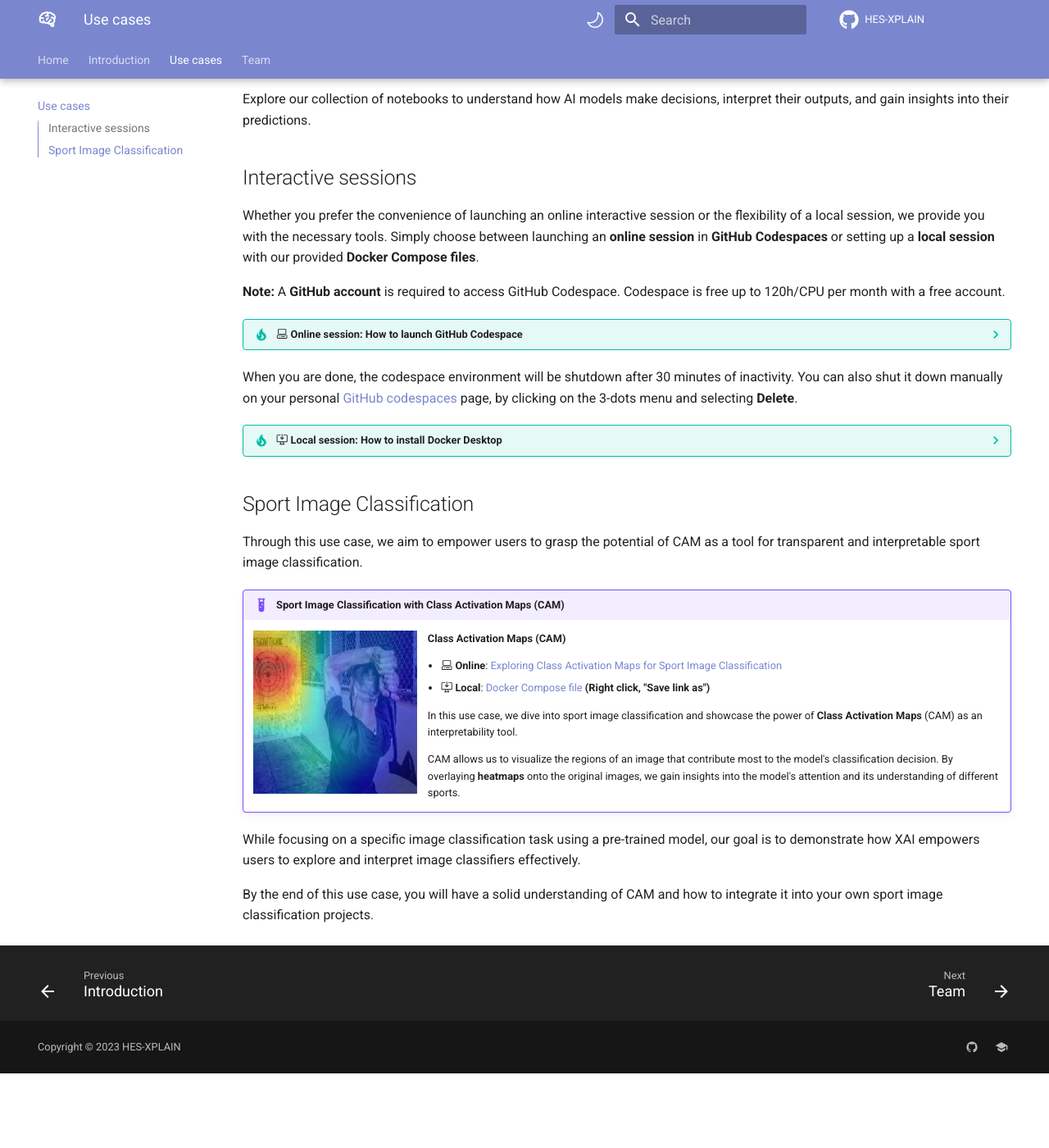
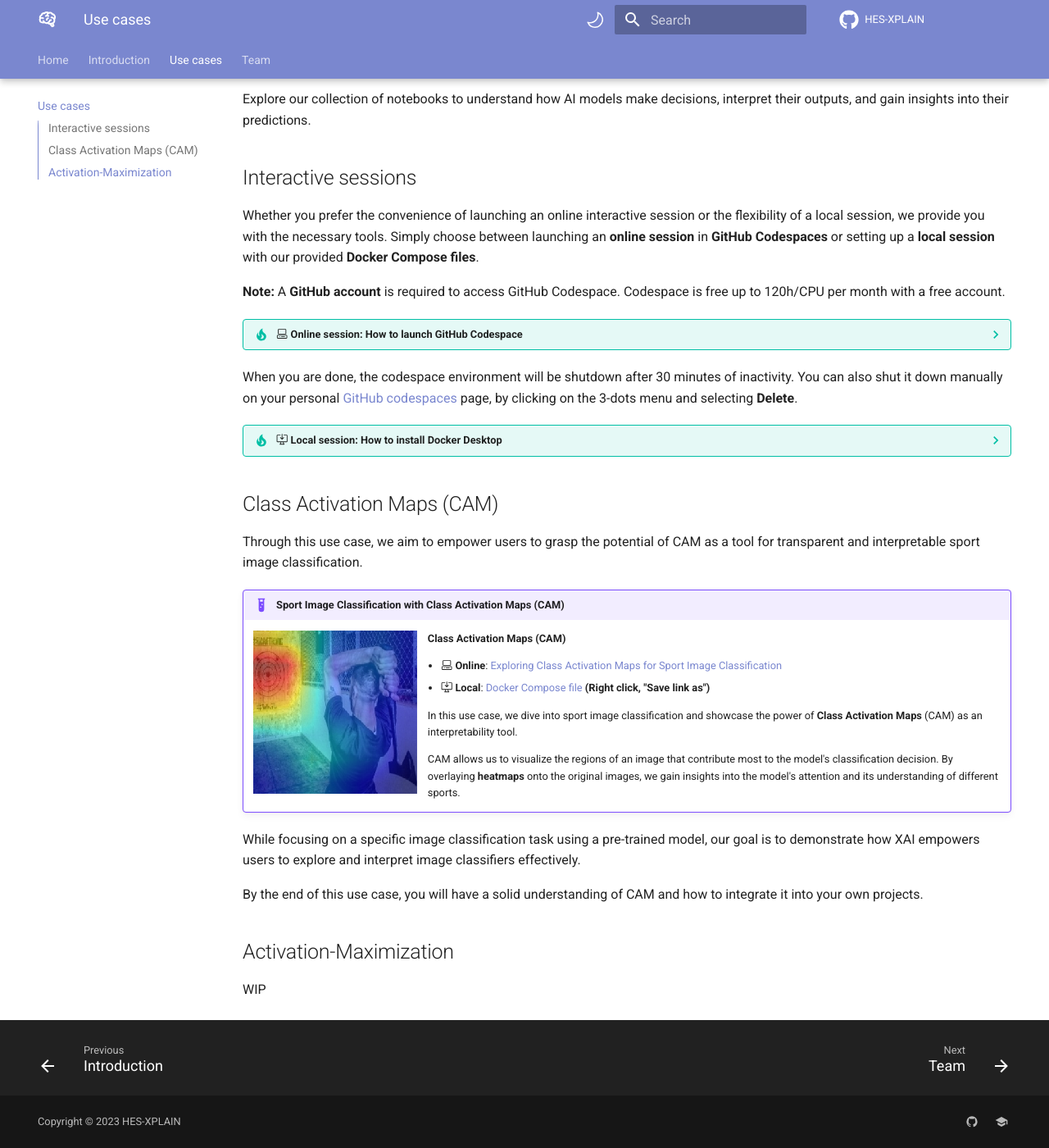
Before and after one commit to HES-XPLAIN/hes-xplain.github.io, an MkDocs documentation site: the page built from docs/notebooks.md, in a window 1280 px wide and 1400 px high, scrolled down 254 px. Shown: the whole window at 82% size. Built offline with MkDocs 1.6.1 and Material for MkDocs 9.7.7, drawn with Linux system fonts in a browser that asks for light colours; comment, search, counter and statistics services are not loaded; before the commit the page ends 1563 px from its top, so only the background shows below that.

Commit message:
Clean up notebook page

```diff
--- a/docs/notebooks.md
+++ b/docs/notebooks.md
@@ -50,7 +50,7 @@
     * Download the Docker Compose files on this page and launch them with `docker compose up -f path/to/docker-compose.yml`.
 
 
-## Sport Image Classification
+## Class Activation Maps (CAM)
 
 Through this use case, we aim to empower users to grasp the potential of CAM as a tool for transparent and interpretable sport image classification.
 
@@ -69,6 +69,10 @@
     CAM allows us to visualize the regions of an image that contribute most to the model's classification decision.
     By overlaying **heatmaps** onto the original images, we gain insights into the model's attention and its understanding of different sports.
 
-While focusing on a specific image classification task using a pre-trained model,  our goal is to demonstrate how XAI empowers users to explore and interpret image classifiers effectively.
+While focusing on a specific image classification task using a pre-trained model, our goal is to demonstrate how XAI empowers users to explore and interpret image classifiers effectively.
 
-By the end of this use case, you will have a solid understanding of CAM and how to integrate it into your own sport image classification projects.
+By the end of this use case, you will have a solid understanding of CAM and how to integrate it into your own projects.
+
+## Activation-Maximization
+
+WIP
```
